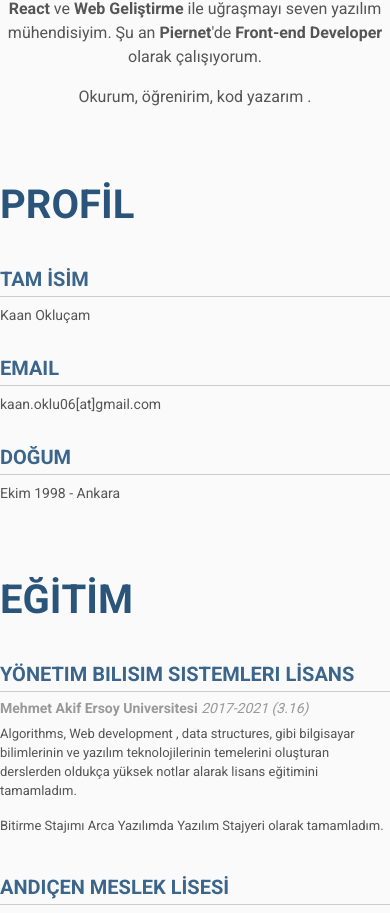
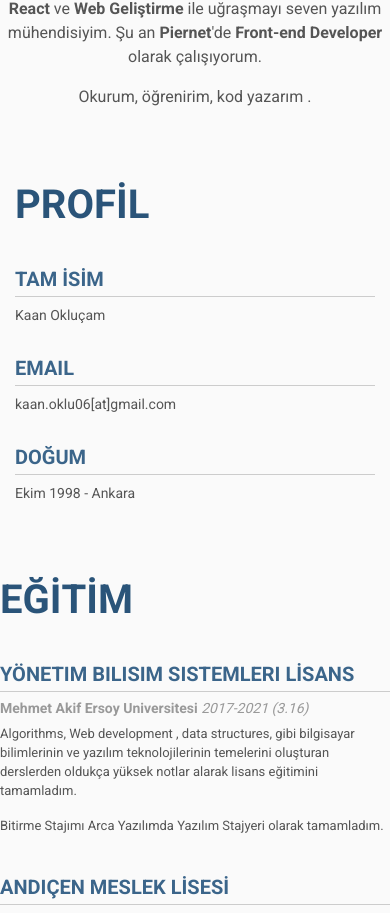
Before and after one commit to oklukaan/nextjs-cv, a Next.js app: page / in a window 390 px wide. Shown: the part 1577-2490 px from the top of the page. Built offline with nearby package versions, Linux system fonts and the light colour scheme.

Commit message:
update css

```diff
--- a/src/app/globals.css
+++ b/src/app/globals.css
@@ -186,3 +186,11 @@ a{
 
 
 /*mobile menu */
+
+
+@media screen and (max-width:768px) {
+    .mobile-padd{
+        padding-right: 15px;
+        padding-left: 15px;
+    }
+}
--- a/src/app/layout.jsx
+++ b/src/app/layout.jsx
@@ -16,7 +16,7 @@ const roboto = Roboto({
 
 
 export const metadata = {
-  title: 'Kaan Okluçam s',
+  title: 'Kaan Okluçam',
   description: 'Kaan Okluçam Cv',
 }
 
--- a/src/components/cv/MyCv.jsx
+++ b/src/components/cv/MyCv.jsx
@@ -39,7 +39,7 @@ const MyCv = () => {
                             </div>
                         </div>
                         <div className="timeline-wrap">
-                            <div className="timeline-bg">  <section className="timeline profile-infos">
+                            <div className="timeline-bg">  <section className="timeline profile-infos mobile-padd">
                                 <div className="line row timeline-margin">
                                     <div className="content-wrap">
                                         <div className="col-md-1 bg1 timeline-space full-height hidden-sm hidden-xs" />
```
